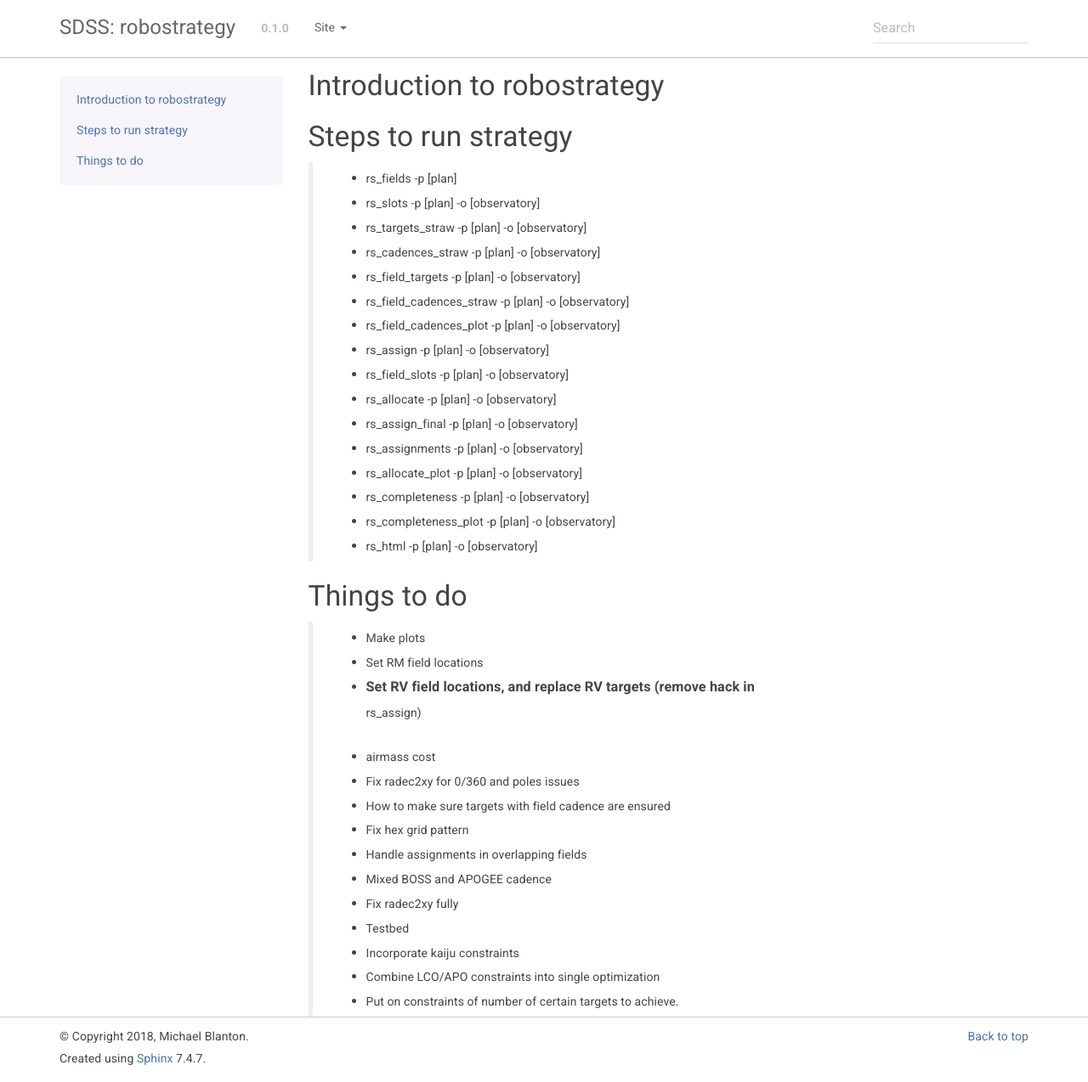
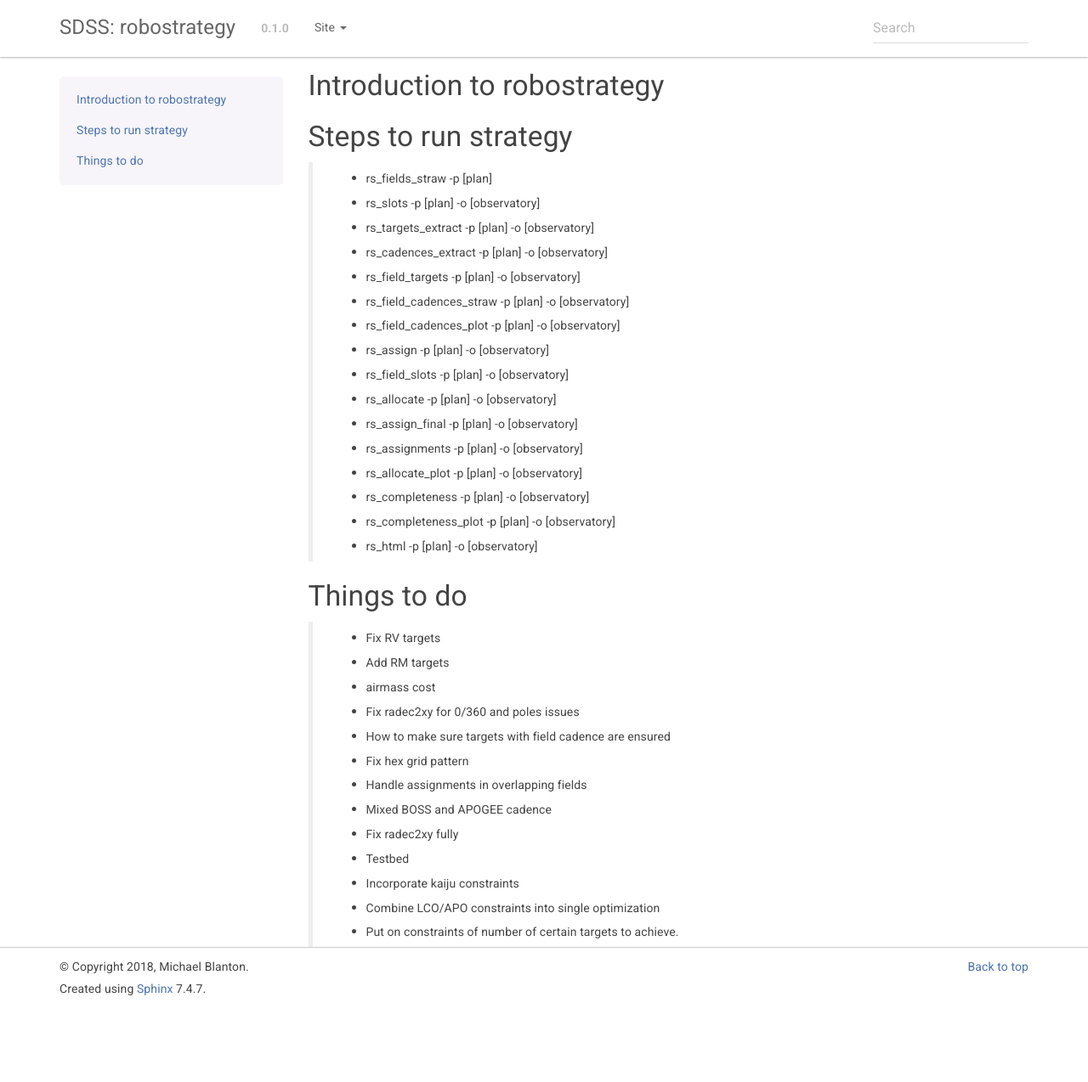
Before and after one commit to sdss/robostrategy, a Sphinx documentation site: the page built from docs/sphinx/intro.rst, in a window 1280 px wide and 1274 px high. Shown: the whole window at 85% size. Built offline with Sphinx 7.4.7, drawn with Linux system fonts in a browser that asks for light colours; the version number is read from the project's files by our own code.

Commit message:
adjustments

```diff
--- a/docs/sphinx/intro.rst
+++ b/docs/sphinx/intro.rst
@@ -7,10 +7,10 @@ Introduction to robostrategy
 Steps to run strategy
 =====================
 
- * rs_fields -p [plan]
+ * rs_fields_straw -p [plan]
  * rs_slots -p [plan] -o [observatory]
- * rs_targets_straw -p [plan] -o [observatory]
- * rs_cadences_straw -p [plan] -o [observatory]
+ * rs_targets_extract -p [plan] -o [observatory]
+ * rs_cadences_extract -p [plan] -o [observatory]
  * rs_field_targets -p [plan] -o [observatory]
  * rs_field_cadences_straw -p [plan] -o [observatory]
  * rs_field_cadences_plot -p [plan] -o [observatory]
@@ -27,10 +27,8 @@ Steps to run strategy
 Things to do
 ============
 
- * Make plots
- * Set RM field locations
- * Set RV field locations, and replace RV targets (remove hack in
-	 rs_assign)
+ * Fix RV targets
+ * Add RM targets
  * airmass cost
  * Fix radec2xy for 0/360 and poles issues
  * How to make sure targets with field cadence are ensured
```
Also changed, not shown: 3 other files.
